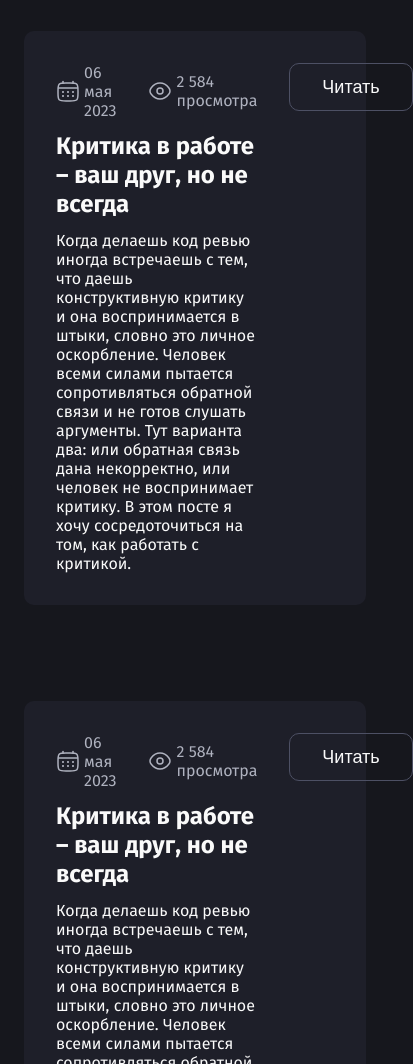
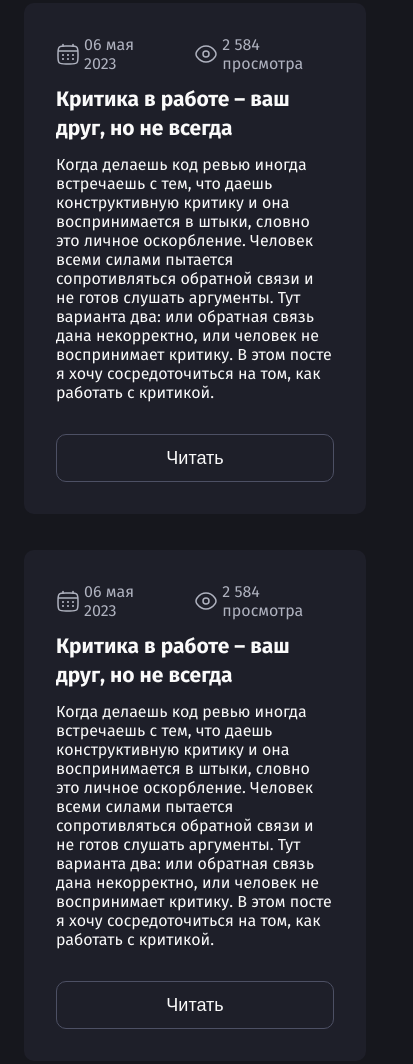
Before and after one commit to krupindi/html-css, a plain HTML site: page Dev/PurpleSchool/index.html in a window 390 px wide. Shown: the part 936-2000 px from the top of the page, 413 px wide, since content can reach past the window. Drawn offline with Linux system fonts and the light colour scheme.

Commit message:
feat(PurpleSchool): fix markup errors and improve post layout for better readability

```diff
--- a/Dev/PurpleSchool/index.html
+++ b/Dev/PurpleSchool/index.html
@@ -87,8 +87,8 @@
             <img src="./images/social/vk.svg" alt="Иконка вк" />
           </a>
         </div>
-        <arcticle class="post-wrapper">
-          <div class="post card card_32">
+        <div class="post-wrapper">
+          <article class="post card card_32">
             <div class="post__content">
               <div class="post__stats">
                 <div class="post__stat">
@@ -116,15 +116,13 @@
                 работать с критикой.
               </div>
             </div>
-            <div class="post_button">
+            <div class="post__button">
               <a href="#">
                 <button class="button button_ghost">Читать</button>
               </a>
             </div>
-          </div>
-        </arcticle>
-        <arcticle class="post-wrapper">
-          <div class="post card card_32">
+          </article>
+          <article class="post card card_32">
             <div class="post__content">
               <div class="post__stats">
                 <div class="post__stat">
@@ -152,15 +150,13 @@
                 работать с критикой.
               </div>
             </div>
-            <div class="post_button">
+            <div class="post__button">
               <a href="#">
                 <button class="button button_ghost">Читать</button>
               </a>
             </div>
-          </div>
-        </arcticle>
-        <arcticle class="post-wrapper">
-          <div class="post card card_32">
+          </article>
+          <article class="post card card_32">
             <div class="post__content">
               <div class="post__stats">
                 <div class="post__stat">
@@ -188,13 +184,13 @@
                 работать с критикой.
               </div>
             </div>
-            <div class="post_button">
+            <div class="post__button">
               <a href="#">
                 <button class="button button_ghost">Читать</button>
               </a>
             </div>
-          </div>
-        </arcticle>
+          </article>
+        </div>
         <div class="button-more">
           <a href="#">
             <button class="button button_ghost">Все публикации</button>
--- a/Dev/PurpleSchool/styles/components.css
+++ b/Dev/PurpleSchool/styles/components.css
@@ -71,6 +71,14 @@
   line-height: 55px;
 }
 
+@media (max-width: 860px) {
+  .headling__bottom {
+    font-size: 34px;
+    font-weight: 400;
+    line-height: 41px;
+  }
+}
+
 /* Parapraph */
 
 .paragraph {
@@ -103,6 +111,7 @@
   flex-direction: column;
   gap: 36px;
   margin-top: 48px;
+  margin-bottom: 48px;
 }
 
 /* post */
@@ -111,7 +120,6 @@
   display: flex;
   justify-content: space-between;
   gap: 32px;
-  margin-bottom: 48px;
 }
 
 .post__stats {
@@ -149,3 +157,20 @@
   font-size: 16px;
   line-height: 19px;
 }
+
+@media (max-width: 860px) {
+  .post {
+    flex-direction: column;
+  }
+  .button-more .button,
+  .post__button .button {
+    display: block;
+    width: 100%;
+  }
+}
+
+@media (max-width: 860px) {
+  .post__header {
+    font-size: 21px;
+  }
+}
```
